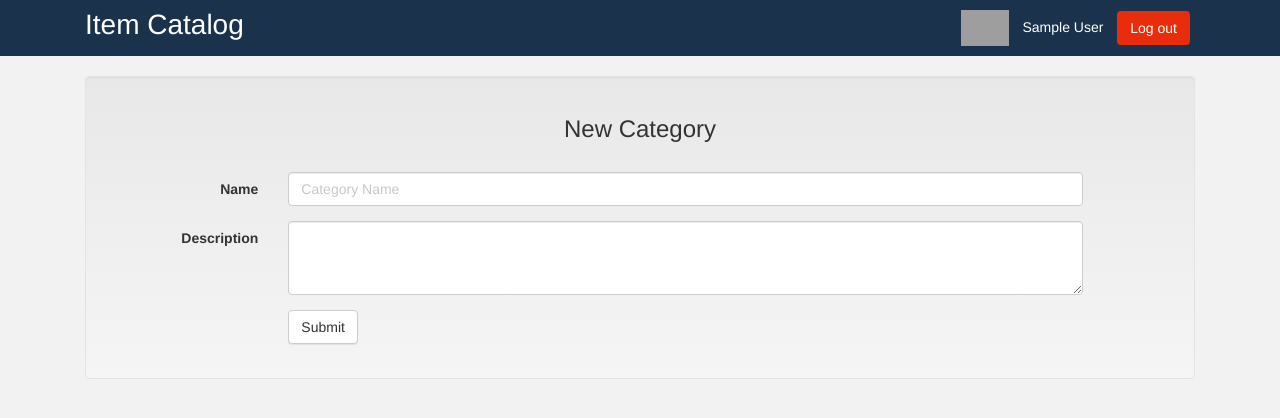
After one commit to ngken84/fullstack-item-catalog, a Flask app: page /newcategory in a window 1280 px wide. The commit adds this page. Shown: the top 418 px of the page. Run offline with Flask 2, Linux system fonts and the light colour scheme; the visitor is signed in with stand-in values (Sample User, id 1); parts of the project's set-up code (start-up, migrations or seed data) failed here and were passed over; some libraries are stand-ins or nearby versions; grey boxes are pictures that could not be loaded.

Commit message:
FEAT : Add page for new category page
Submit and post functionality of that page still do not work

```diff
--- a/app.py
+++ b/app.py
@@ -1,4 +1,4 @@
-from flask import Flask, render_template, make_response, request
+from flask import Flask, render_template, make_response, request, redirect
 from flask import session as login_session
 app = Flask(__name__)
 
@@ -26,8 +26,11 @@ session = DBSession()
 def generate_forgery_token():
 	""" generates and returns a 32 character string of letters and numbers to
 	be used as an anti forgery token"""
-	return ''.join(random.choice(string.ascii_uppercase + string.digits)
+	token = ''.join(random.choice(string.ascii_uppercase + string.digits)
 		for x in range(32))
+	login_session['state'] = token
+	return token
+
 
 def generate_json_response(text, code):
 	""" generates and returns a json response with text and code"""
@@ -39,10 +42,11 @@ def generate_json_response(text, code):
 @app.route('/')
 def MainPage():
 	token = generate_forgery_token()
-	login_session['state'] = token
+
 	is_logged_in = 'credentials' in login_session
 	picture = None
 	name = None
+	categories = session.query(Category).all()
 	if is_logged_in:
 		picture = login_session['picture']
 		name = login_session['name']
@@ -51,6 +55,7 @@ def MainPage():
 							name=name,
 							logged_in=is_logged_in,
 							client_id=CLIENT_ID,
+							categories=categories,
 							forgery_token=token)
 
 @app.route('/gconnect', methods=['POST'])
@@ -134,6 +139,22 @@ def GoogleDisconnect():
 			400)
 
 
+@app.route("/newcategory", methods=['GET', 'POST'])
+def NewCategory():
+	if 'credentials' not in login_session:
+		return redirect('/', 302)
+	else:
+		if request.method == 'GET':
+			return render_template('newcategory.html',
+								picture=login_session['picture'],
+								name=login_session['name'],
+								logged_in=True,
+								client_id=CLIENT_ID,
+								category_name='',
+								category_description='')
+		else:
+			return redirect('/', 302)
+
 
 
 app.secret_key = "A980KJSasdkc9834KAXI9dfm32198D98cs8MDF0"
--- /dev/null
+++ b/templates/newcategory.html
@@ -0,0 +1,32 @@
+{% extends "banner.html" %}
+{% block title %}New Category{% endblock %}
+
+{% block content %}
+	<div class="container">
+		<div class="col-md-12">
+			<div class="well">
+				<h3 class="text-center">New Category</h2>
+					<br>
+				<form class="form-horizontal" method="post">
+					<div class="form-group">
+						<label for="category-name" class="col-sm-2 control-label">Name</label>
+						<div class="col-sm-9">
+							<input type="text" class="form-control" id="category-name" placeholder="Category Name" name="category-name" value="{{category_name}}">
+						</div>
+					</div>
+					<div class="form-group">
+						<label for="description" id="description" class="col-sm-2 control-label">Description</label>
+						<div class="col-sm-9">
+							<textarea class="form-control" rows="3">{{category_description}}</textarea>
+						</div>
+					</div>
+					<div class="form-group">
+						<div class="col-sm-offset-2 col-sm-10">
+							<button type="submit" class="btn btn-default">Submit</button>
+						</div>
+				</form>
+			</div>
+		</div>
+	</div>
+
+{% endblock %}
```
Also changed, not shown: templates/index.html (+18 -0 lines).
